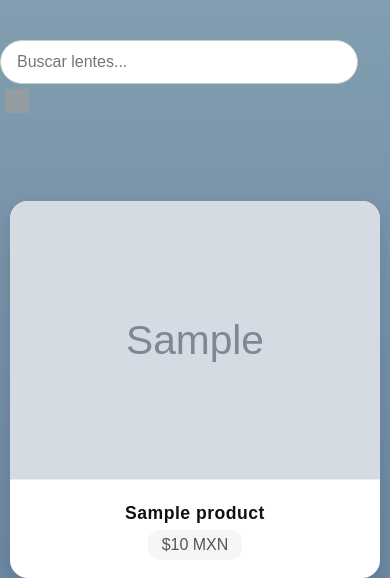
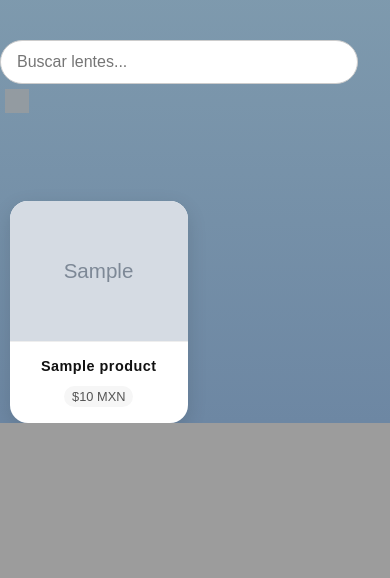
Before and after one commit to paultrujillohormigo-pixel/sunnytown, a Flask app: page / in a window 390 px wide. Shown: the part 830-1408 px from the top of the page. After the commit the page ends 1253 px from the top, so only its background shows below. Run offline with Flask 3, Linux system fonts and the light colour scheme; tables that the repository leaves empty or names only in its code hold one stand-in row (values such as "Sample post"); grey boxes marked "Sample" are stand-in pictures; grey boxes are pictures that could not be loaded.

Commit message:
Update index.html

```diff
--- a/products/templates/index.html
+++ b/products/templates/index.html
@@ -216,8 +216,9 @@
     margin: 80px auto 0 auto;
     box-sizing: border-box;
     display: grid;
-            grid-template-columns: repeat(4, 1fr);
-            gap: 25px;
+    /* Cambiamos para caber más por fila */
+    grid-template-columns: repeat(auto-fill, minmax(200px, 1fr));
+    gap: 20px;
     justify-items: center;
 }
 
@@ -228,28 +229,34 @@
     box-shadow: 0px 6px 20px rgba(0,0,0,0.12);
     transition: all .3s ease;
     cursor: pointer;
-        }
 
-        .gallery-item:hover {
-            transform: translateY(-8px);
-            box-shadow: 0px 16px 30px rgba(0,0,0,0.16);
+    /* Ajustamos la altura y proporción para que sean más largos y estilizados */
+    width: 100%;
+    max-width: 240px;         /* máximo ancho para que no sean gigantes */
+    /* por ejemplo, altura personalizada */
+    height: auto;             /* que se ajuste al contenido */
+    display: flex;
+    flex-direction: column;
 }
 
 .gallery-item img {
     width: 100%;
     object-fit: cover;
     border-bottom: 1px solid #eee;
+    /* altura ajustada para que la imagen sea más “alargada” */
+    height: 180px;
 }
 
 .gallery-item .info {
-            padding: 18px 14px;
+    padding: 16px 12px;
     text-align: center;
+    flex: 1; /* para que ocupe lo que queda */
 }
 
 .gallery-item h3 {
-            font-size: 1.1rem;
+    font-size: 1.0rem;
     font-weight: 600;
-            margin: 0;
+    margin: 0 0 8px 0;
     letter-spacing: 0.5px;
     color: #111;
     font-family: "Poppins", sans-serif;
@@ -257,21 +264,40 @@
 
 .gallery-item .price {
     display: inline-block;
-            margin-top: 6px;
-            font-size: 1rem;
+    margin-top: 4px;
+    font-size: 0.9rem;
     font-weight: 500;
     color: #555;
     background: #f6f6f6;
-            padding: 6px 14px;
+    padding: 4px 10px;
     border-radius: 12px;
     font-family: "Poppins", sans-serif;
 }
 
 @media (max-width: 480px) {
     .gallery {
-                grid-template-columns: 1fr;
+        grid-template-columns: repeat(auto-fill, minmax(140px, 1fr));
+        gap: 15px;
+    }
+
+    .gallery-item img {
+        height: 140px;
+    }
+
+    .gallery-item h3 {
+        font-size: 0.9rem;
+    }
+
+    .gallery-item .price {
+        font-size: 0.8rem;
+        padding: 3px 8px;
     }
 }
+
+
+
+
+
 
         /* -------------------- BUSCADOR -------------------- */
         .search-section {
```
Lines whose indentation alone changed are shown as unchanged.
